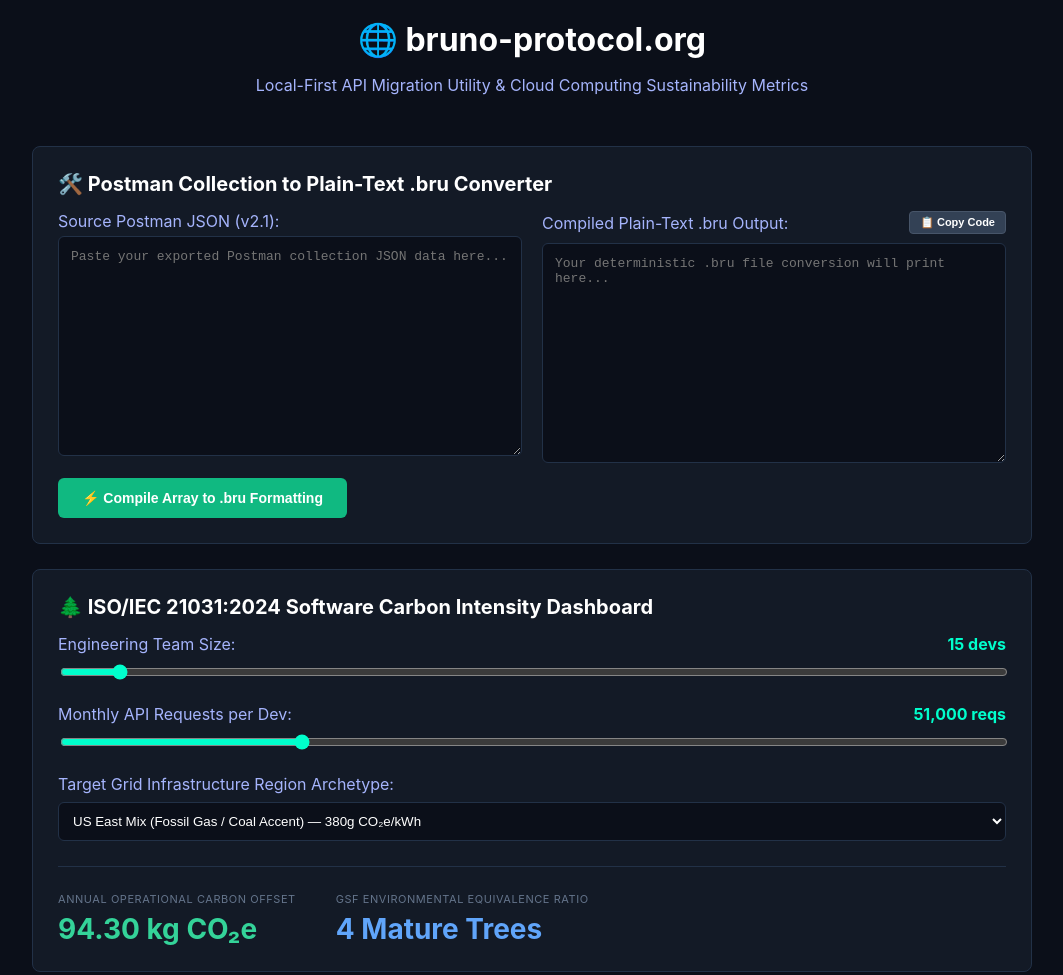
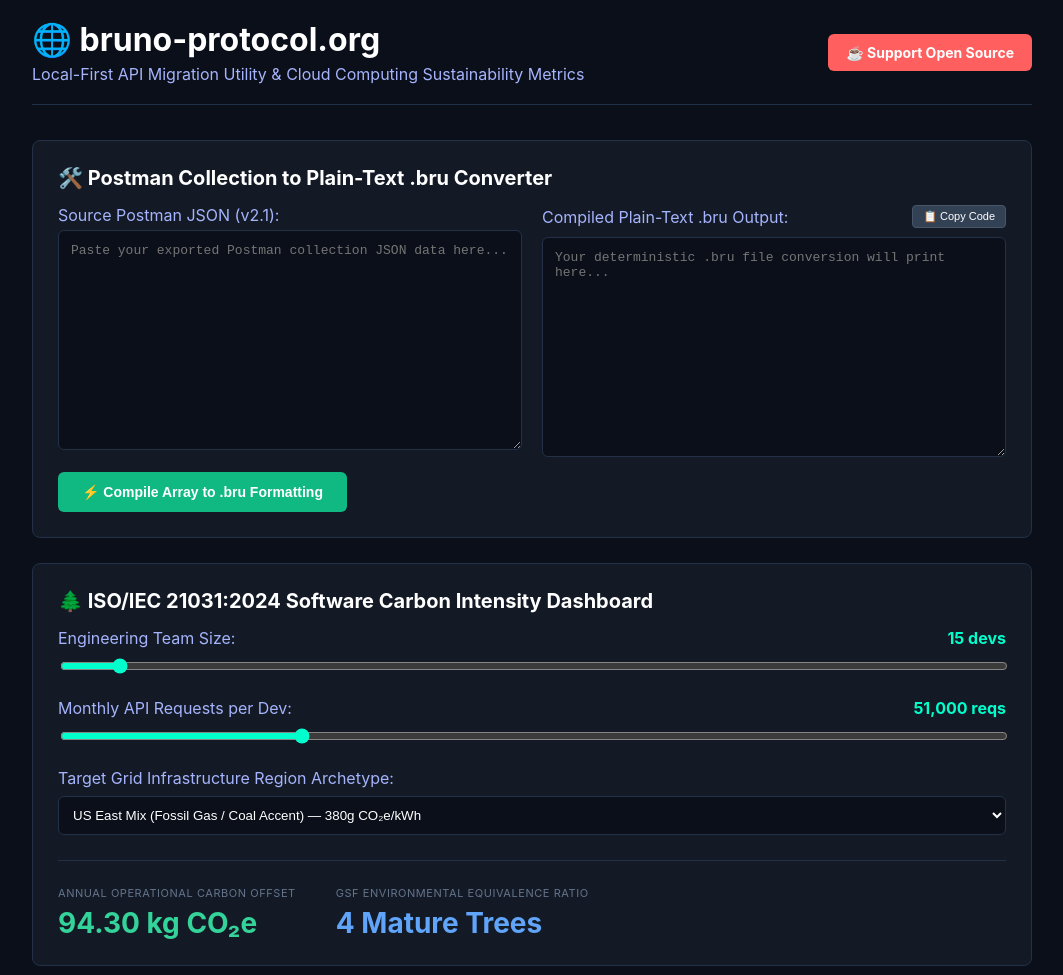
Before and after one commit to ominousprophecies/bruno-protocol, a website: page index.html in a window 1280 px wide. Shown: the whole page, without its empty margins (108-1171 px from the left). Drawn offline with Linux system fonts and the light colour scheme.

Commit message:
Update index.html

```diff
--- a/index.html
+++ b/index.html
@@ -36,14 +36,45 @@
     }
 
     header {
-      text-align: center;
+      display: flex;
+      justify-content: space-between;
+      align-items: center;
+      border-bottom: 1px solid var(--border-color);
+      padding-bottom: 20px;
       margin-bottom: 10px;
+    }
+
+    .header-titles {
+      text-align: left;
     }
 
     header h1 {
       color: var(--text-bright);
       margin: 0 0 5px 0;
       font-size: 2rem;
+    }
+
+    header p {
+      margin: 0;
+    }
+
+    .btn-donation {
+      display: inline-flex;
+      align-items: center;
+      gap: 8px;
+      background-color: #ff5f5f;
+      color: #ffffff;
+      text-decoration: none;
+      padding: 10px 18px;
+      border-radius: 6px;
+      font-weight: bold;
+      font-size: 14px;
+      transition: background-color 0.2s, transform 0.1s;
+    }
+
+    .btn-donation:hover {
+      background-color: #df4f4f;
+      transform: translateY(-1px);
     }
 
     .panel {
@@ -91,7 +122,7 @@
       color: #34d399;
     }
 
-    button {
+    #btnConvert {
       background-color: #10b981;
       color: white;
       border: none;
@@ -103,7 +134,7 @@
       transition: background-color 0.2s;
     }
 
-    button:hover {
+    #btnConvert:hover {
       background-color: #059669;
     }
 
@@ -163,8 +194,15 @@
 
   <div class="container">
     <header>
-      <h1>🌐 bruno-protocol.org</h1>
-      <p>Local-First API Migration Utility & Cloud Computing Sustainability Metrics</p>
+      <div class="header-titles">
+        <h1>🌐 bruno-protocol.org</h1>
+        <p>Local-First API Migration Utility & Cloud Computing Sustainability Metrics</p>
+      </div>
+      <div>
+        <a href="https://ko-fi.com/brunoprotocol" target="_blank" class="btn-donation">
+          ☕ Support Open Source
+        </a>
+      </div>
     </header>
 
     <!-- 1. Converter View -->
```
